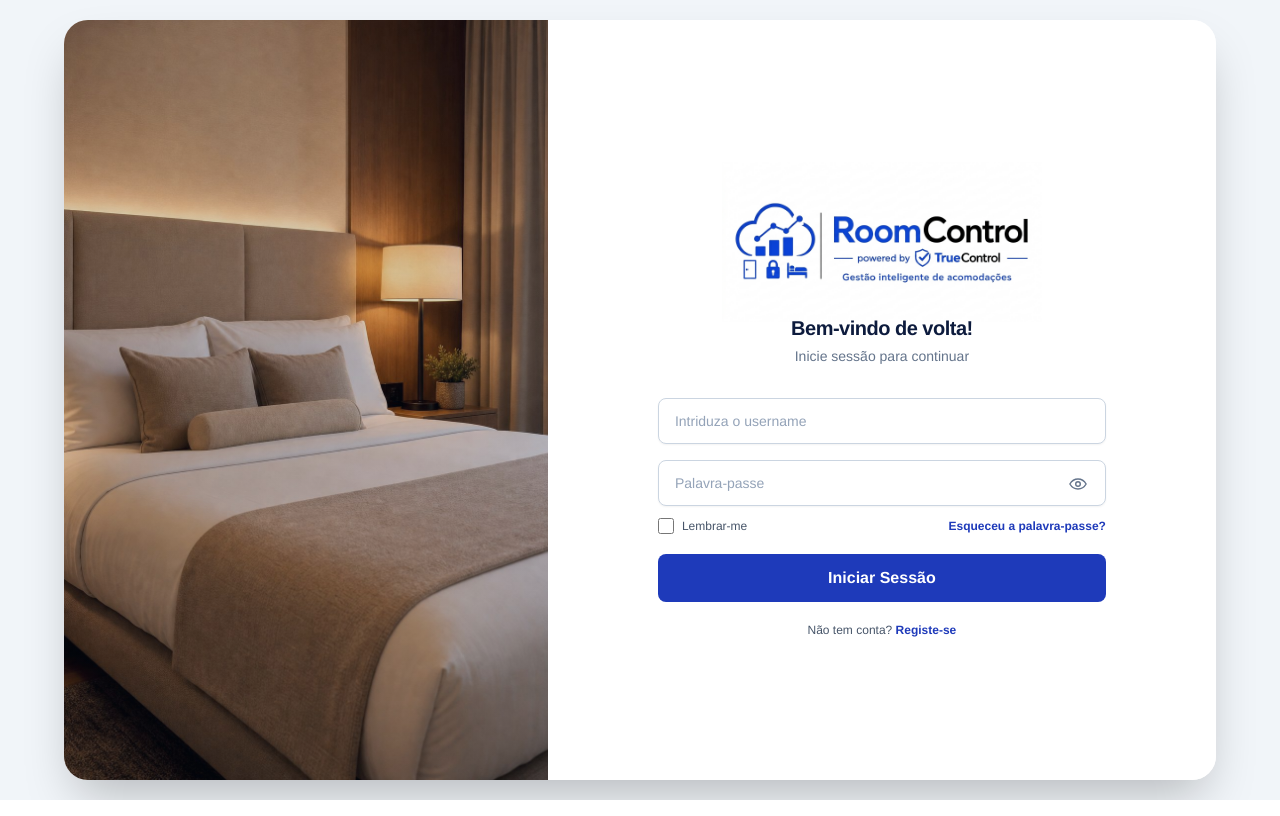
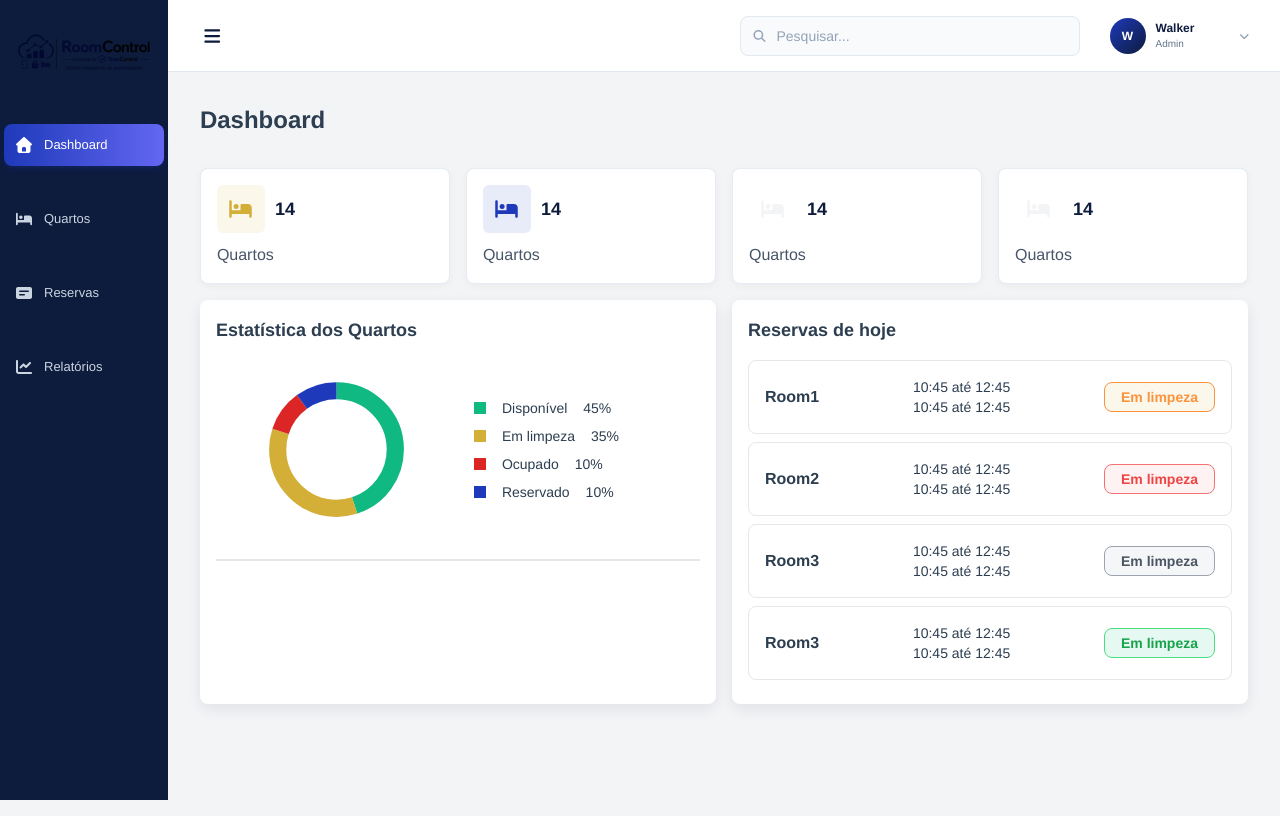
Before and after one commit to rick-nataniel-walker/roomControl, a Vue app: page /dashboard in a window 1280 px wide. Before the commit this address led to /. Built offline with nearby package versions, Linux system fonts and the light colour scheme.

Commit message:
doughnut chart

```diff
--- /dev/null
+++ b/src/components/charts/doughnut/DoughnutChart.vue
@@ -0,0 +1,92 @@
+<script>
+import DotBadge from "@/components/shared/DotBadge.vue";
+import DoughnutChartPart from "@/components/charts/doughnut/DoughnutChartPart.vue";
+
+export default {
+  name: "DoughnutChart",
+  components: {
+    DoughnutChartPart,
+    DotBadge,
+  },
+  data() {
+    return {
+      chartParts: [
+        { legend: "Disponível", type: "success", value: 45 },
+        { legend: "Em limpeza", type: "warning", value: 35 },
+        { legend: "Ocupado", type: "danger", value: 10 },
+        { legend: "Reservado", type: "secondary", value: 10 },
+      ],
+    };
+  },
+  computed: {
+    partsWithOffsets() {
+      let offset = 0;
+
+      return this.chartParts.map((part) => {
+        const chartPart = { ...part, offset };
+        offset += part.value;
+        return chartPart;
+      });
+    },
+  },
+};
+</script>
+
+<template>
+  <div class="char-area">
+    <div class="doughnut-chart-wrapper">
+      <div class="doughnut-chart">
+        <svg
+          viewBox="0 0 120 120"
+          role="img"
+          aria-label="Estatística dos quartos"
+        >
+          <circle
+            cx="60"
+            cy="60"
+            r="48"
+            fill="none"
+            stroke="#f2f4f7"
+            stroke-width="14"
+          />
+          <DoughnutChartPart
+            v-for="part in partsWithOffsets"
+            :key="part.type"
+            :value="part.value"
+            :offset="part.offset"
+            :type="part.type"
+          />
+        </svg>
+      </div>
+      <div class="legend">
+        <DotBadge
+          v-for="part in chartParts"
+          :key="part.type"
+          :legend="part.legend"
+          :type="part.type"
+          :statistic="`${part.value}%`"
+          class="my-1"
+        />
+      </div>
+    </div>
+    <div class="border-t-2 border-gray-200 my-5"></div>
+  </div>
+</template>
+
+<style scoped>
+.doughnut-chart-wrapper {
+  @apply flex items-center p-4 gap-8;
+}
+
+.doughnut-chart {
+  @apply w-1/2;
+}
+
+.doughnut-chart svg {
+  @apply w-[70%] mx-auto;
+}
+
+.legend {
+  @apply w-1/2;
+}
+</style>
--- /dev/null
+++ b/src/components/charts/doughnut/DoughnutChartPart.vue
@@ -0,0 +1,57 @@
+<script>
+export default {
+  name: "DoughnutChartPart",
+  props: {
+    value: {
+      type: Number,
+      required: true,
+    },
+    offset: {
+      type: Number,
+      default: 0,
+    },
+    type: {
+      type: String,
+      required: true,
+    },
+  },
+  computed: {
+    normalizedValue() {
+      return Math.min(100, Math.max(0, this.value));
+    },
+    strokeColor() {
+      const colors = {
+        danger: "#dc2626",
+        warning: "#d4af37",
+        success: "#10b981",
+        secondary: "#1e3aba",
+      };
+
+      return colors[this.type] || "#94a3b8";
+    },
+  },
+};
+</script>
+
+<template>
+  <circle
+    class="doughnut-chart-part"
+    cx="60"
+    cy="60"
+    r="48"
+    pathLength="100"
+    fill="none"
+    :stroke="strokeColor"
+    stroke-width="14"
+    :stroke-dasharray="`${normalizedValue} ${100 - normalizedValue}`"
+    :stroke-dashoffset="-offset"
+  />
+</template>
+
+<style scoped>
+.doughnut-chart-part {
+  transform: rotate(-90deg);
+  transform-origin: center;
+  transition: stroke-dasharray 300ms ease;
+}
+</style>
--- a/src/components/shared/DotBadge.vue
+++ b/src/components/shared/DotBadge.vue
@@ -5,13 +5,15 @@ export default {
     badgeBgColor() {
       switch (this.type) {
         case "danger":
-          return "bg-red-50 border-red-400";
+          return "bg-red-600";
         case "warning":
-          return "bg-lightVariants-goldAccent border-orange-400";
+          return "bg-goldAccent";
         case "success":
-          return "bg-lightVariants-emerald border-green-400";
+          return "bg-emerald";
+        case "secondary":
+          return "bg-secondary";
         default:
-          return "bg-lightVariants-mediumGray border-gray-400 ";
+          return "bg-mediumGray";
       }
     },
     badgeFormat() {
@@ -26,7 +28,10 @@ export default {
     },
   },
   props: {
-    type: String,
+    type: {
+      type: String,
+      required: true,
+    },
     format: String,
     legend: {
       type: String,
@@ -38,8 +43,8 @@ export default {
 </script>
 
 <template>
-  <div class="flex items-center justify-between">
-    <div :class="['dot', badgeFormat]"></div>
+  <div class="flex items-center gap-4">
+    <div :class="['dot', badgeFormat, badgeBgColor]"></div>
     <div>
       <span class="text-sm">{{ legend }}</span>
     </div>
@@ -51,6 +56,6 @@ export default {
 
 <style scoped>
 .dot {
-  @apply h-6 w-6;
+  @apply h-3 w-3;
 }
 </style>
--- a/src/router/index.js
+++ b/src/router/index.js
@@ -14,7 +14,7 @@ const routes = [
     path: "/dashboard",
     name: "dashboard",
     component: DashboardView,
-    meta: { requiresAuth: true },
+    meta: { requiresAuth: false },
   },
 ];
 
--- a/src/views/DashboardView.vue
+++ b/src/views/DashboardView.vue
@@ -42,7 +42,7 @@
           </div>
           <div class="flex flex-col gap-4 tablet:flex-row">
             <ContentCard title="Estatística dos Quartos">
-              Aqui vai o meu content
+              <DoughnutChart />
             </ContentCard>
 
             <ContentCard title="Reservas de hoje" class="gap-4">
@@ -100,10 +100,12 @@ import MainHeader from "@/components/nav/MainHeader.vue";
 import NavigationMenu from "@/components/nav/NavigationMenu.vue";
 import ContentCard from "@/components/shared/ContentCard.vue";
 import TextBadge from "@/components/shared/TextBadge.vue";
+import DoughnutChart from "@/components/charts/doughnut/DoughnutChart.vue";
 
 export default {
   name: "DashboardView",
   components: {
+    DoughnutChart,
     StatisticCard,
     MainHeader,
     NavigationMenu,
--- /dev/null
+++ b/src/views/RoomsView.vue
@@ -0,0 +1,13 @@
+<script>
+export default {
+  name: "RoomsView"
+};
+</script>
+
+<template>
+
+</template>
+
+<style scoped>
+
+</style>
```
Also changed, not shown: 1 other file (tests, documents, lock files or other folders).
